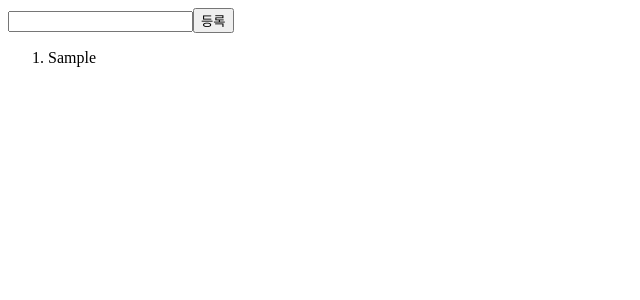
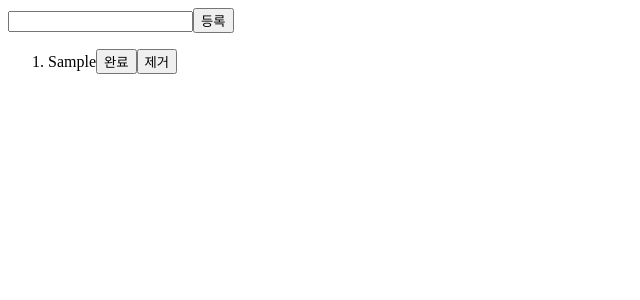
Before and after one commit to noorong/todolList, a React (Create React App) app: page / in a window 1280 px wide. Both pictures are taken after typing "Sample" into the empty fields and a click on the button "등록". Shown: the top 300 px of the page, without its empty margins (0-640 px from the left). Built offline with nearby package versions, Linux system fonts and the light colour scheme.

Commit message:
feat: 완료, 제거 버튼 UI 및 기능 구현

```diff
--- a/src/App.js
+++ b/src/App.js
@@ -15,10 +15,30 @@ function App() {
       return newList;
     });
   };
+
+  const completeHandler = (index) => {
+    setTodoList((current) => {
+      const newList = [...current];
+      newList[index].isCompleted = true;
+      return newList;
+    });
+  };
+  const removeHandler = (index) => {
+    setTodoList((current) => {
+      const newList = [...current];
+      newList.splice([index], 1);
+      return newList;
+    });
+  };
+
   return (
     <div className="App">
       <InsertForm onInsert={InsertHandler} />
-      <ListView todoList={todoList} />
+      <ListView
+        todoList={todoList}
+        onComplete={completeHandler}
+        onRemove={removeHandler}
+      />
     </div>
   );
 }
--- a/src/components/ListView.js
+++ b/src/components/ListView.js
@@ -1,13 +1,29 @@
 import React from "react";
 
-const ListView = ({ todoList }) => {
+const ListView = ({ todoList, onComplete, onRemove }) => {
   return (
     <div>
       <ol>
-        {todoList.map((item) => {
+        {todoList.map((item, index) => {
           return (
             <li key={item.key}>
               <span>{item.value}</span>
+              <button
+                type="button"
+                onClick={(index) => {
+                  if (typeof onComplete == "function") onComplete(index);
+                }}
+              >
+                완료
+              </button>
+              <button
+                type="button"
+                onClick={() => {
+                  if (typeof onRemove == "function") onRemove(index);
+                }}
+              >
+                제거
+              </button>
             </li>
           );
         })}
```
